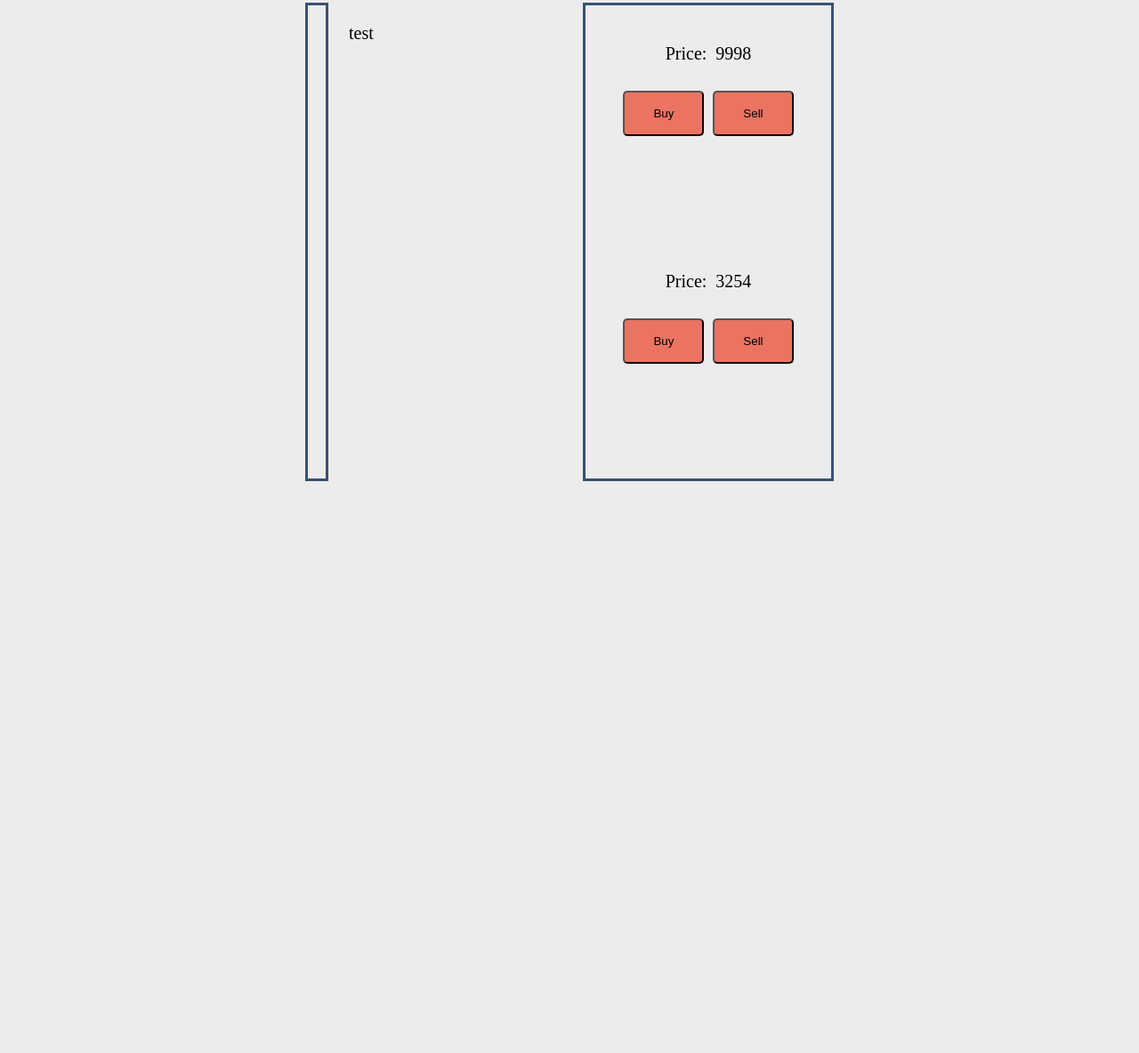
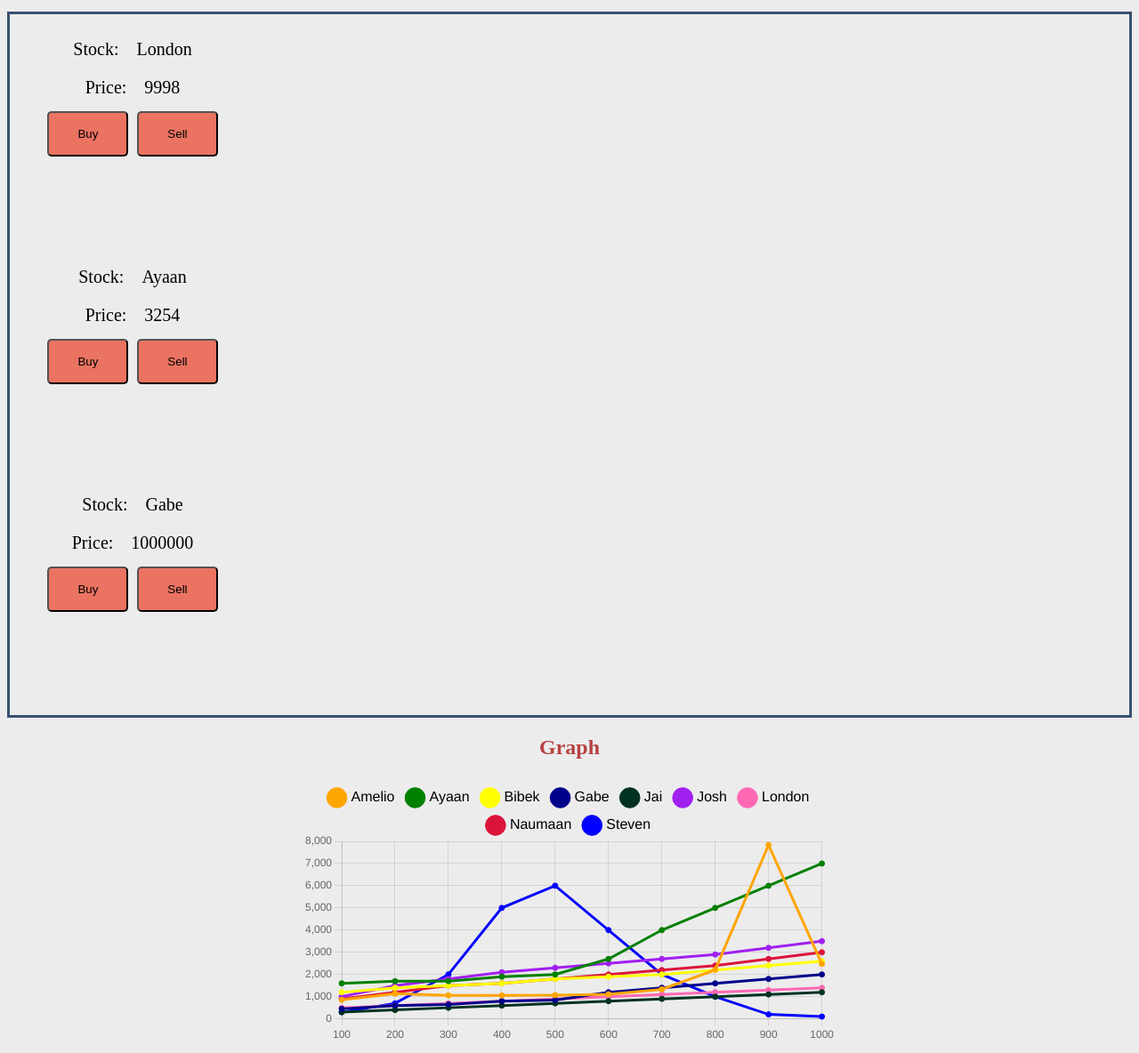
Before and after one commit to gholmann16/stocks-manual, a plain HTML site: page index.html in a window 1280 px wide. Shown: the part 64-1248 px from the top of the page at 89% size. Before the commit the page ends 800 px from the top, so only its background shows below. Drawn offline with nearby package versions, Linux system fonts and the light colour scheme.

Commit message:
graph and stuff

```diff
--- a/index.html
+++ b/index.html
@@ -5,22 +5,27 @@
     <!-- <meta name="viewport" content="width=device-width"/> -->
     <title>943</title>
     <link rel="stylesheet" href="styles.css">
+    <script src="https://cdn.jsdelivr.net/npm/chart.js"></script>
   </head>
   <body>
     <h2>Stocks</h2>
     <div class="inner" id="main">
-      <div class="vertical" id="positions"></div>
-      <div class="contianer" id="stocks"></div>
-      <div class="box">
-        <p>test</p>
+    <!-- <div class="vertical" id="positions"></div>
+     <div class="box">
+        <p>test</p> -->
+      <div class="container" id="stocks"></div>
       </div>
       <div class="vertical" id ="orders">
         <template id="order">
           <div class="box">
             <div class="inner">
-              <p>Price:</p>
-              <p id="price">Number</p>
+              <p>Stock: </p>
+              <p id="stock"></p>
             </div>
+             <div class ="inner">
+              <p>Price: </p>
+              <p id="price"></p>
+             </div>
             <div class="inner">
               <button>Buy</button>
               <button>Sell</button>
@@ -29,6 +34,13 @@
         </template>
       </div>
     </div>
-    <script src="script.js"></script>
-  </body>
+
+    <h2>Graph</h2>
+<div class="inner" id="main">
+  <canvas id="stockGraph"></canvas>
+</div>
+<script src="script.js"></script>
+
+
+    </body>
 </html>
--- a/script.js
+++ b/script.js
@@ -2,6 +2,7 @@ function createOrders() {
     let orders = new Array();
     orders[0] = {id: 3, creator: "Jai", stock: "London", date: "09/16/2025", cents: 9998, kind: "Buy"}
     orders[1] = {id: 4, creator: "Bibi", stock: "Ayaan", date: "09/16/2025", cents: 3254, kind: "Sell"}
+    orders[2] = {id: 5, creator: "Josh", stock: "Gabe", date: "09/18/2025", cents: 1000000, kind: "Sell"}
 
     let parent = document.getElementById("orders");
     let template = document.getElementById("order");
@@ -9,8 +10,99 @@ function createOrders() {
         let clone = template.content.cloneNode(true);
         let price = clone.getElementById("price");
         price.textContent = order.cents;
+        let stock = clone.getElementById("stock");
+        stock.textContent = order.stock;
         parent.appendChild(clone);
     }
 }
 
 createOrders();
+
+const ctx = document.getElementById('stockGraph').getContext('2d');
+
+const xValues = [100,200,300,400,500,600,700,800,900,1000];
+
+new Chart(ctx, {
+  type: "line",
+  data: {
+    labels: xValues,
+    datasets: [{
+        label : "Amelio",
+      data: [860,1140,1060,1060,1070,1110,1330,2210,7830,2478],
+      borderColor: "#FFA500",
+      backgroundColor: "#FFA500",
+      fill: false
+    },{
+        label : "Ayaan",
+      data: [1600,1700,1700,1900,2000,2700,4000,5000,6000,7000],
+      borderColor: "green",
+      backgroundColor: "green",
+      fill: false
+    },{
+        label : "Bibek",
+      data: [1200, 1400, 1500, 1600, 1800, 1900, 2000, 2200, 2400, 2600],
+      borderColor: "yellow",
+      backgroundColor: "yellow",
+      fill: false
+    },{
+        label : "Gabe",
+      data: [450, 600, 650, 800, 850, 1200, 1400, 1600, 1800, 2000],
+      borderColor: "#00008B",
+      backgroundColor: "#00008B",
+      fill: false
+    },{
+        label : "Jai",
+      data: [300, 400, 500, 600, 700, 800, 900, 1000, 1100, 1200],
+      borderColor: "#013220",
+      backgroundColor: "#013220",
+      fill: false
+    },{
+        label : "Josh",
+      data: [1000, 1500, 1800, 2100, 2300, 2500, 2700, 2900, 3200, 3500],
+      borderColor: "#A020F0",
+      backgroundColor: "#A020F0",
+      fill: false
+    },{
+        label : "London",
+      data: [500, 600, 700, 800, 900, 1000, 1100, 1200, 1300, 1400],
+      borderColor: "#FF69B4",
+      backgroundColor: "#FF69B4",
+      fill: false
+    },{
+        label : "Naumaan",
+      data: [900, 1200, 1500, 1600, 1800, 2000, 2200, 2400, 2700, 3000],
+      borderColor: "#DC143C",
+      backgroundColor: "#DC143C",
+      fill: false
+    },
+    {
+        label : "Steven",
+      data: [300,700,2000,5000,6000,4000,2000,1000,200,100],
+      borderColor: "blue",
+      backgroundColor: "blue",
+      fill: false
+
+
+    }]
+  },
+  options: {
+    responsive: true,
+    plugins: {
+        legend: {
+          display: true,
+          labels : {
+            color: 'black',
+            font: {
+                size:16
+            },
+            boxWidth : 20,
+            boxHeight : 20,
+            usePointStyle : true,
+            fill: true,
+            padding : 15
+          }
+
+     }
+    }
+  }
+});
--- a/styles.css
+++ b/styles.css
@@ -41,6 +41,7 @@
 
 p {
     font-size: 20px;
+    margin: 5px;
 }
 
 h2 {
@@ -58,3 +59,11 @@ button {
 body {
     background-color: var(--primary);
 }
+
+#stockGraph {
+    width: 100%;
+    height: 400px;
+    max-width: 600px;
+    margin: 0 auto;
+    display: block;
+  }
```
